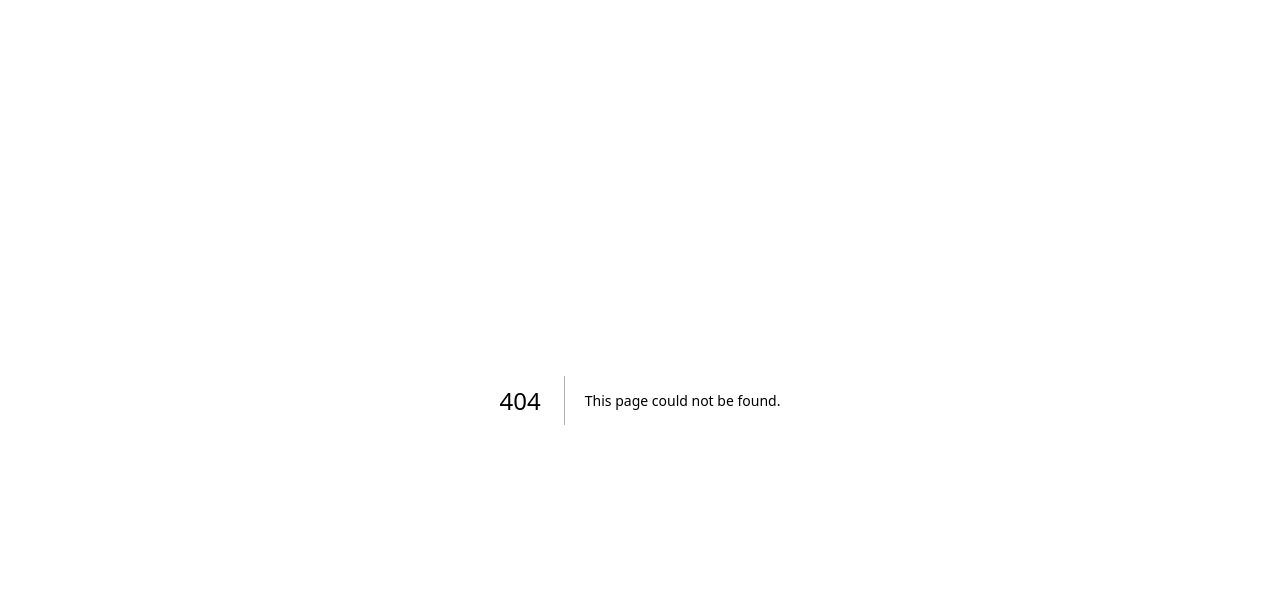
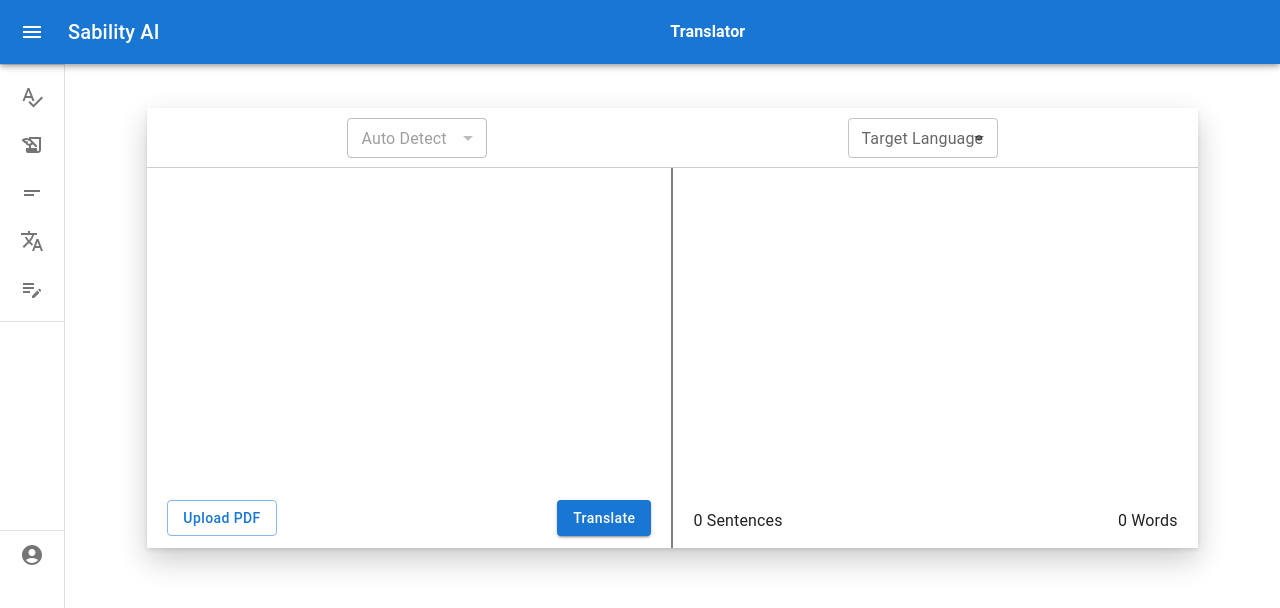
Before and after one commit to tope-olajide/sabi-ai, a Next.js app: page /translate in a window 1280 px wide. Before the commit this address had no page. Shown: the top 608 px of the page. Built offline with nearby package versions, Linux system fonts and the light colour scheme.

Commit message:
Create the Text Translator Page

```diff
--- a/src/app/globals.css
+++ b/src/app/globals.css
@@ -18,7 +18,7 @@
     rgba(0, 0, 0, 0.1) 0px 2px 4px 0px,
     rgba(255, 255, 255, 0.05) 0px 0px 0px 1px inset;
 }
-.modes-section, .summarize-length-section {
+.modes-section, .summarize-length-section, .translate-header-section {
   width: 100%;
   height: 60px;
   border-bottom: 1px solid rgba(0, 0, 0, 0.2);
@@ -31,6 +31,9 @@
 
 .summarize-length-section{
   justify-content: center;
+}
+.translate-header-section{
+  justify-content: space-around;
 }
 
 .input-container,
--- /dev/null
+++ b/src/app/translate/Translator.tsx
@@ -0,0 +1,121 @@
+"use client";
+import SideBar from "@/components/SideBar";
+import Button from "@mui/material/Button";
+
+import Radio from "@mui/material/Radio";
+import RadioGroup from "@mui/material/RadioGroup";
+import FormControlLabel from "@mui/material/FormControlLabel";
+import FormControl from "@mui/material/FormControl";
+import FormLabel from "@mui/material/FormLabel";
+import { useState, ChangeEvent, useRef } from "react";
+import Select, { SelectChangeEvent } from "@mui/material/Select";
+import InputLabel from "@mui/material/InputLabel";
+import MenuItem from "@mui/material/MenuItem";
+
+const Translator = () => {
+  const [value, setValue] = useState("Short");
+  const editorRef = useRef<HTMLDivElement | null>(null);
+  const outputRef = useRef<HTMLDivElement | null>(null);
+  const [age, setAge] = useState("");
+
+  const handleChange = (event: SelectChangeEvent) => {
+    setAge(event.target.value as string);
+  };
+
+  const [isSummarizing, setIsSummarizing] = useState(false);
+
+  const summarizeText = async () => {
+    const textData = editorRef.current!.innerText;
+    if (!textData.trim()) {
+      return;
+    }
+    try {
+      setIsSummarizing(true);
+      const response = await fetch("http://localhost:5000/summarize-text", {
+        method: "POST",
+        headers: {
+          "Content-Type": "application/json",
+        },
+        body: JSON.stringify({
+          textData: editorRef.current!.innerText,
+          length: value,
+        }),
+      });
+      const result = await response.json();
+      console.log(result.queryResult.response);
+      setIsSummarizing(false);
+      const paraphrasedText = result.queryResult.response;
+      outputRef.current!.innerHTML = "";
+      outputRef.current!.innerHTML = paraphrasedText;
+    } catch (error) {
+      setIsSummarizing(false);
+      console.log(error);
+    }
+  };
+  return (
+    <>
+      <SideBar pageTitle="Translator">
+        <section className="input-output-container">
+          <div className="translate-header-section">
+            <FormControl sx={{ minWidth: "140px" }} disabled size="small">
+              <InputLabel>Auto Detect</InputLabel>
+              <Select
+                labelId="demo-simple-select-label"
+                id="demo-simple-select"
+
+
+              ></Select>
+            </FormControl>
+            <FormControl sx={{ minWidth: "150px" }} size="small">
+              <InputLabel id="demo-simple-select-label">Target Language</InputLabel>
+              <Select
+                labelId="demo-simple-select-label"
+                id="demo-simple-select"
+                value={age}
+                label="Age"
+                onChange={handleChange}
+              >
+                <MenuItem value={'English'}>English</MenuItem>
+                <MenuItem value={'Spanish'}>Spanish</MenuItem>
+                <MenuItem value={'French'}>French</MenuItem>
+                <MenuItem value={'German'}>German</MenuItem>
+                <MenuItem value={'Chinese (Simplified and Traditional)'}>Chinese (Simplified and Traditional)</MenuItem>
+                <MenuItem value={'Japanese'}>Japanese</MenuItem>
+                <MenuItem value={'Korean'}>Korean</MenuItem>
+                <MenuItem value={'Italian'}>Italian</MenuItem>
+                <MenuItem value={'Portuguese (European and Brazilian)'}>Portuguese (European and Brazilian)</MenuItem>
+              </Select>
+            </FormControl>
+          </div>
+          <section className="input-output-section">
+            <section className="input-container">
+              <div contentEditable className="editable" ref={editorRef}></div>
+              <div className="sub_div">
+                <Button sx={{ textTransform: "none" }} variant="outlined">
+                  Upload PDF
+                </Button>
+                <Button
+                  sx={{ textTransform: "Capitalize" }}
+                  variant="contained"
+                  onClick={summarizeText}
+                  disabled={isSummarizing}
+                >
+                  Translate
+                </Button>
+              </div>
+            </section>
+            <section className="output-container">
+              <div className="output" ref={outputRef}></div>
+              <div className="sub_div">
+                <p>0 Sentences </p>
+
+                <p>0 Words</p>
+              </div>
+            </section>
+          </section>
+        </section>
+      </SideBar>
+    </>
+  );
+};
+export default Translator;
--- /dev/null
+++ b/src/app/translate/page.tsx
@@ -0,0 +1,10 @@
+import Translator from "./Translator"
+
+const TranslatorPage = () => {
+    return (
+        <>
+        <Translator />
+        </>
+    )
+}
+export default TranslatorPage
```
